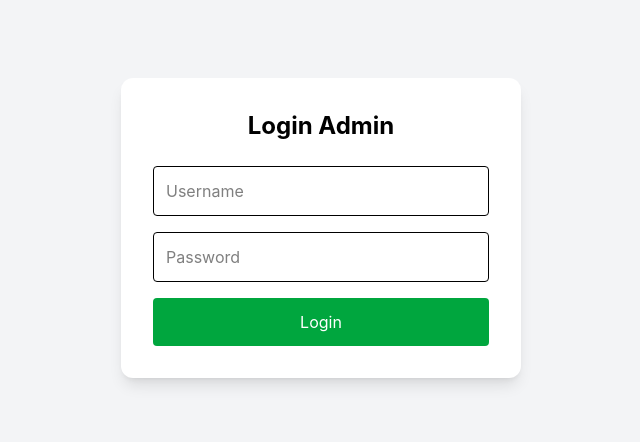
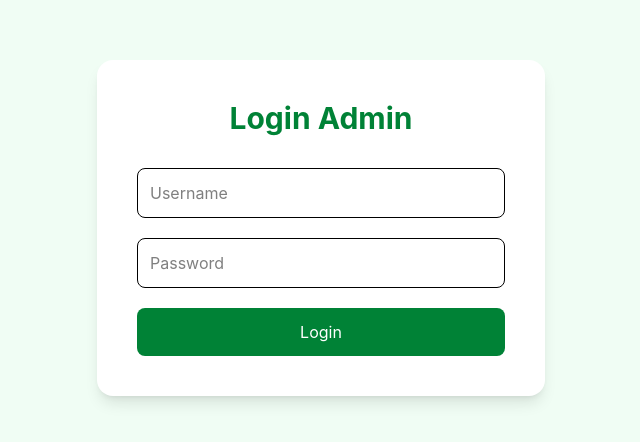
Before and after one commit to fanilestari/nurul-hidayah, a React app in the folder frontend/: page /login in a window 1280 px wide. Shown: the part 172-614 px from the top of the page, without its empty margins (319-959 px from the left). Built offline with nearby package versions, Linux system fonts and the light colour scheme; the HTML template or start-up script is replaced by a standard one.

Commit message:
Create admin login and dashboard

```diff
--- a/frontend/src/App.jsx
+++ b/frontend/src/App.jsx
@@ -1,4 +1,4 @@
-import { BrowserRouter, Routes, Route, Navigate } from "react-router-dom";
+import { BrowserRouter, Routes, Route } from "react-router-dom";
 import { useState } from "react";
 
 import Navbar from "./components/Navbar";
@@ -10,16 +10,10 @@ import PPDB from "./components/PPDB";
 import Contact from "./components/Contact";
 import WhatsAppButton from "./components/WhatsAppButton";
 
+import Login from "./pages/Login";
 import AdminDashboard from "./pages/AdminDashboard";
-import Login from "./pages/Login";
 import ProtectedRoute from "./routes/ProtectedRoute";
 
-import PPDBAdmin from "./pages/PPDBAdmin";
-import ProgramAdmin from "./pages/ProgramAdmin";
-import GaleriAdmin from "./pages/GaleriAdmin";
-import PesanAdmin from "./pages/PesanAdmin";
-import SettingsAdmin from "./pages/SettingsAdmin";
-// LANDING PAGE
 function LandingPage() {
   return (
     <>
@@ -39,9 +33,10 @@ function LandingPage() {
   );
 }
 
-// APP ROUTER
 export default function App() {
-  const [isAuth, setIsAuth] = useState(false);
+  const [isAuth, setIsAuth] = useState(
+    localStorage.getItem("token") === "admin-token",
+  );
 
   return (
     <BrowserRouter>
@@ -58,46 +53,6 @@ export default function App() {
             </ProtectedRoute>
           }
         />
-        <Route
-          path="/admin/ppdb"
-          element={
-            <ProtectedRoute isAuth={isAuth}>
-              <PPDBAdmin />
-            </ProtectedRoute>
-          }
-        />
-        <Route
-          path="/admin/programs"
-          element={
-            <ProtectedRoute isAuth={isAuth}>
-              <ProgramAdmin />
-            </ProtectedRoute>
-          }
-        />
-        <Route
-          path="/admin/galeri"
-          element={
-            <ProtectedRoute isAuth={isAuth}>
-              <GaleriAdmin />
-            </ProtectedRoute>
-          }
-        />
-        <Route
-          path="/admin/pesan"
-          element={
-            <ProtectedRoute isAuth={isAuth}>
-              <PesanAdmin />
-            </ProtectedRoute>
-          }
-        />
-        <Route
-          path="/admin/settings"
-          element={
-            <ProtectedRoute isAuth={isAuth}>
-              <SettingsAdmin />
-            </ProtectedRoute>
-          }
-        />
       </Routes>
     </BrowserRouter>
   );
--- a/frontend/src/pages/AdminDashboard.jsx
+++ b/frontend/src/pages/AdminDashboard.jsx
@@ -1,18 +1,33 @@
-import AdminLayout from "../layouts/AdminLayout";
+import { useNavigate } from "react-router-dom";
 
 function AdminDashboard() {
+  const navigate = useNavigate();
+
+  const handleLogout = () => {
+    localStorage.removeItem("token");
+    navigate("/login");
+  };
+
   return (
-    <AdminLayout>
-      <div className="space-y-6">
+    <div className="min-h-screen bg-gray-100 p-6">
+      {/* Header */}
+      <div className="bg-white rounded-2xl shadow p-6 flex justify-between items-center">
         <div>
-          <h1 className="text-3xl font-bold">Selamat Datang 👋</h1>
+          <h1 className="text-3xl font-bold text-green-700">Dashboard Admin</h1>
 
-          <p className="text-gray-500 mt-2">
-            Selamat datang di Dashboard Admin Pondok Pesantren Nurul Hidayah.
-          </p>
+          <p className="text-gray-500 mt-2">Pondok Pesantren Nurul Hidayah</p>
         </div>
 
-        <div className="grid md:grid-cols-2 xl:grid-cols-4 gap-6">
+        <button
+          onClick={handleLogout}
+          className="bg-red-600 text-white px-5 py-2 rounded-lg"
+        >
+          Logout
+        </button>
+      </div>
+
+      {/* Statistik */}
+      <div className="grid md:grid-cols-2 xl:grid-cols-4 gap-6 mt-10">
         <div className="bg-white rounded-2xl shadow p-6">
           <p className="text-gray-500">Total Santri</p>
 
@@ -38,7 +53,6 @@ function AdminDashboard() {
         </div>
       </div>
     </div>
-    </AdminLayout>
   );
 }
 
--- a/frontend/src/pages/Login.jsx
+++ b/frontend/src/pages/Login.jsx
@@ -1,64 +1,56 @@
-import { useState, useContext } from "react";
+import { useState } from "react";
 import { useNavigate } from "react-router-dom";
-import api from "../services/api";
-import { AuthContext } from "../context/AuthContext";
 
-export default function Login() {
+function Login({ setIsAuth }) {
   const navigate = useNavigate();
 
-  const { login } = useContext(AuthContext);
-
   const [username, setUsername] = useState("");
-
   const [password, setPassword] = useState("");
 
-  const handleLogin = async (e) => {
+  const handleLogin = (e) => {
     e.preventDefault();
 
-    try {
-      const res = await api.post("/login", {
-        username,
-        password,
-      });
+    if (username === "admin" && password === "admin123") {
+      localStorage.setItem("token", "admin-token");
 
-      if (res.data.success) {
-        login(res.data.token);
-
+      setIsAuth(true);
       navigate("/admin");
     } else {
-        alert("Login gagal");
-      }
-    } catch {
-      alert("Server error");
+      alert("Username atau password salah.");
     }
   };
 
   return (
-    <div className="min-h-screen flex items-center justify-center bg-gray-100">
-      <form
-        onSubmit={handleLogin}
-        className="bg-white p-8 rounded-xl shadow-lg w-[400px]"
-      >
-        <h1 className="text-2xl font-bold mb-6 text-center">Login Admin</h1>
+    <div className="min-h-screen bg-green-50 flex items-center justify-center">
+      <div className="bg-white p-10 rounded-2xl shadow-lg w-full max-w-md">
+        <h1 className="text-3xl font-bold text-green-700 text-center">
+          Login Admin
+        </h1>
 
+        <form onSubmit={handleLogin} className="mt-8 space-y-5">
           <input
             type="text"
             placeholder="Username"
-          className="w-full border p-3 rounded mb-4"
+            className="w-full border p-3 rounded-lg"
+            value={username}
             onChange={(e) => setUsername(e.target.value)}
           />
 
           <input
             type="password"
             placeholder="Password"
-          className="w-full border p-3 rounded mb-4"
+            className="w-full border p-3 rounded-lg"
+            value={password}
             onChange={(e) => setPassword(e.target.value)}
           />
 
-        <button className="w-full bg-green-600 text-white py-3 rounded">
+          <button className="w-full bg-green-700 text-white py-3 rounded-lg hover:bg-green-800">
             Login
           </button>
         </form>
       </div>
+    </div>
   );
 }
+
+export default Login;
--- a/frontend/src/routes/ProtectedRoute.jsx
+++ b/frontend/src/routes/ProtectedRoute.jsx
@@ -1,9 +1,7 @@
 import { Navigate } from "react-router-dom";
 
-export default function ProtectedRoute({ children }) {
-  const token = localStorage.getItem("token");
-
-  if (!token) {
+export default function ProtectedRoute({ isAuth, children }) {
+  if (!isAuth) {
     return <Navigate to="/login" />;
   }
 
```
Lines whose indentation alone changed are shown as unchanged.
